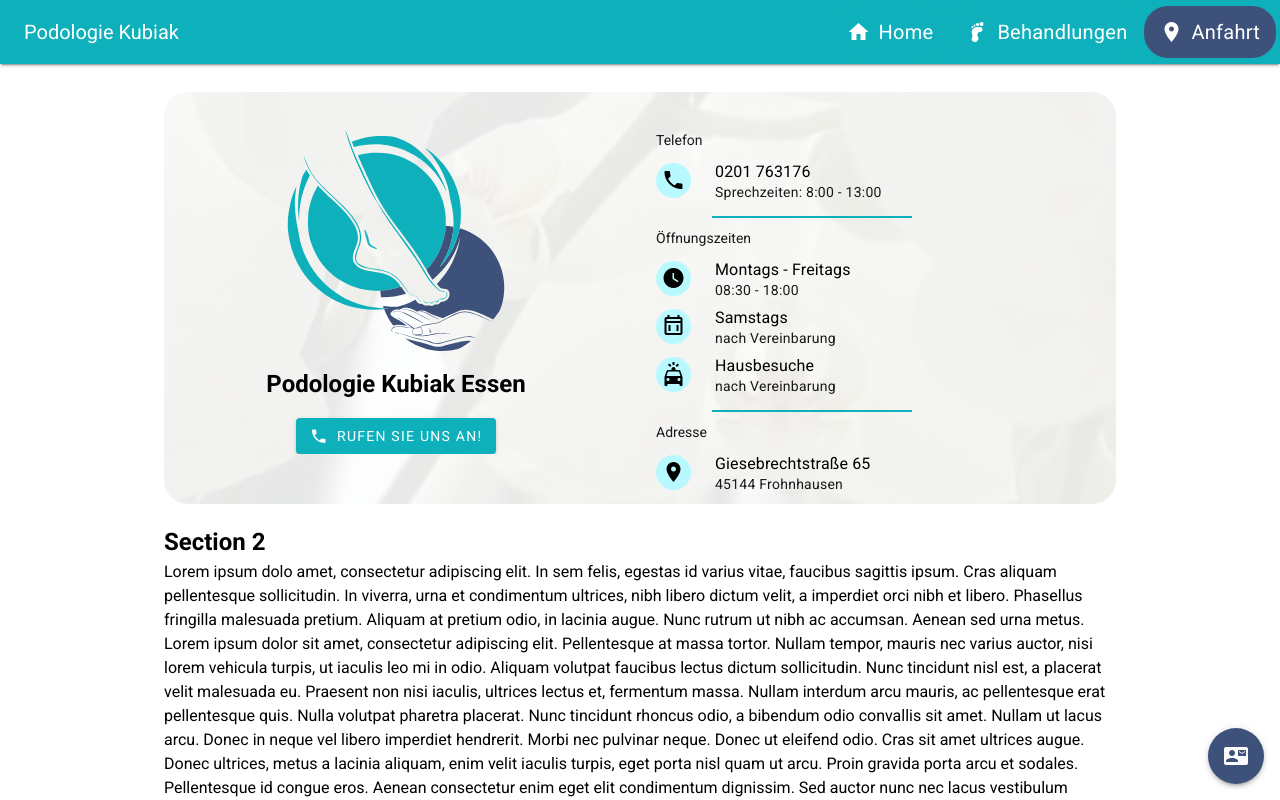
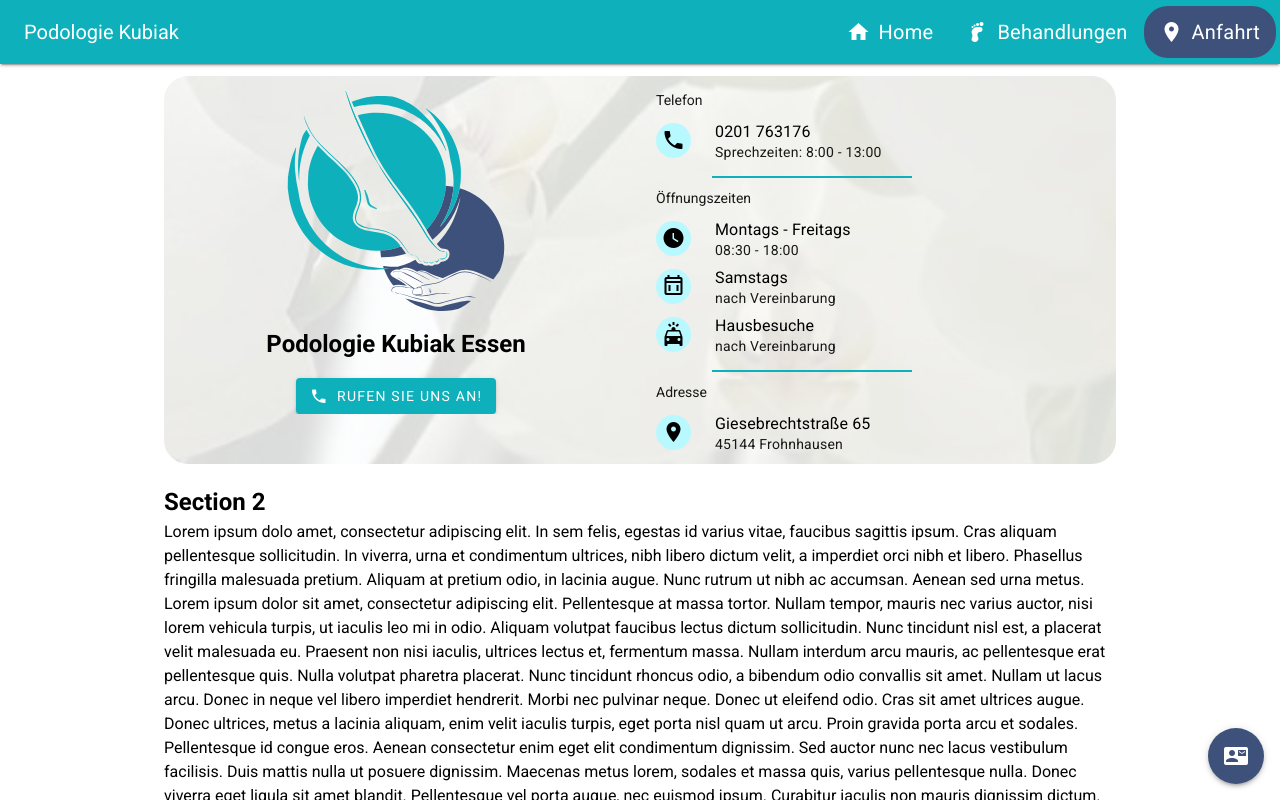
Before and after one commit to christianpetzold/podokubiak, a Vue app in the folder web-app/: page / in a window 1280 px wide. Shown: the top 800 px of the page. Built offline with nearby package versions, Linux system fonts and the light colour scheme.

Commit message:
minor style changes on home section

```diff
--- a/web-app/src/components/Home.vue
+++ b/web-app/src/components/Home.vue
@@ -1,10 +1,10 @@
 <template>
-  <div class="mt-4" style="position: relative">
+  <div style="position: relative">
     <v-parallax
       class="rounded-xl"
       :src="image1"
       style="
-        opacity: 10%;
+        opacity: 15%;
         width: 100%;
         height: 100%;
         position: absolute;
@@ -13,7 +13,7 @@
     />
     <v-container class="pa-0 mb-8" bg-color="transparent">
       <v-row>
-        <v-col cols="12" sm="6" class="mt-6 pa-0">
+        <v-col cols="12" sm="6" class="pa-0">
           <v-card
             class="d-flex flex-column align-center"
             color="transparent"
@@ -42,9 +42,9 @@
           </v-card>
         </v-col>
         <v-col cols="12" v-if="xs">
-          <v-divider class="mt-12"/>
+          <v-divider class="mt-4"/>
         </v-col>
-        <v-col cols="12" sm="6" class="mt-6 pa-0">
+        <v-col cols="12" sm="6" class="pa-0">
           <v-list :class=" xs ? 'mx-auto' : ''" max-width="300" density="compact" bg-color="transparent">
             <v-list-subheader>Telefon</v-list-subheader>
             <v-list-item
```
